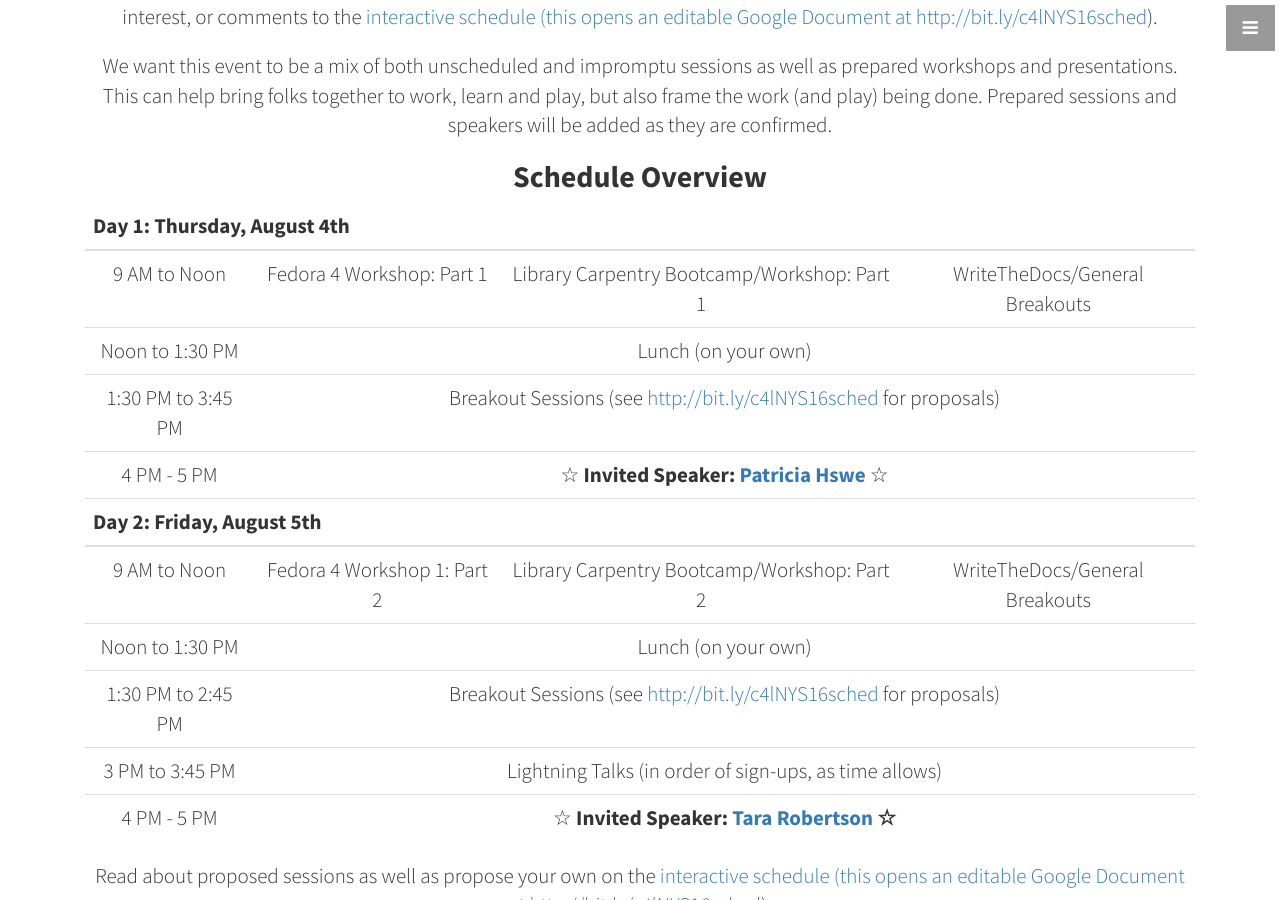
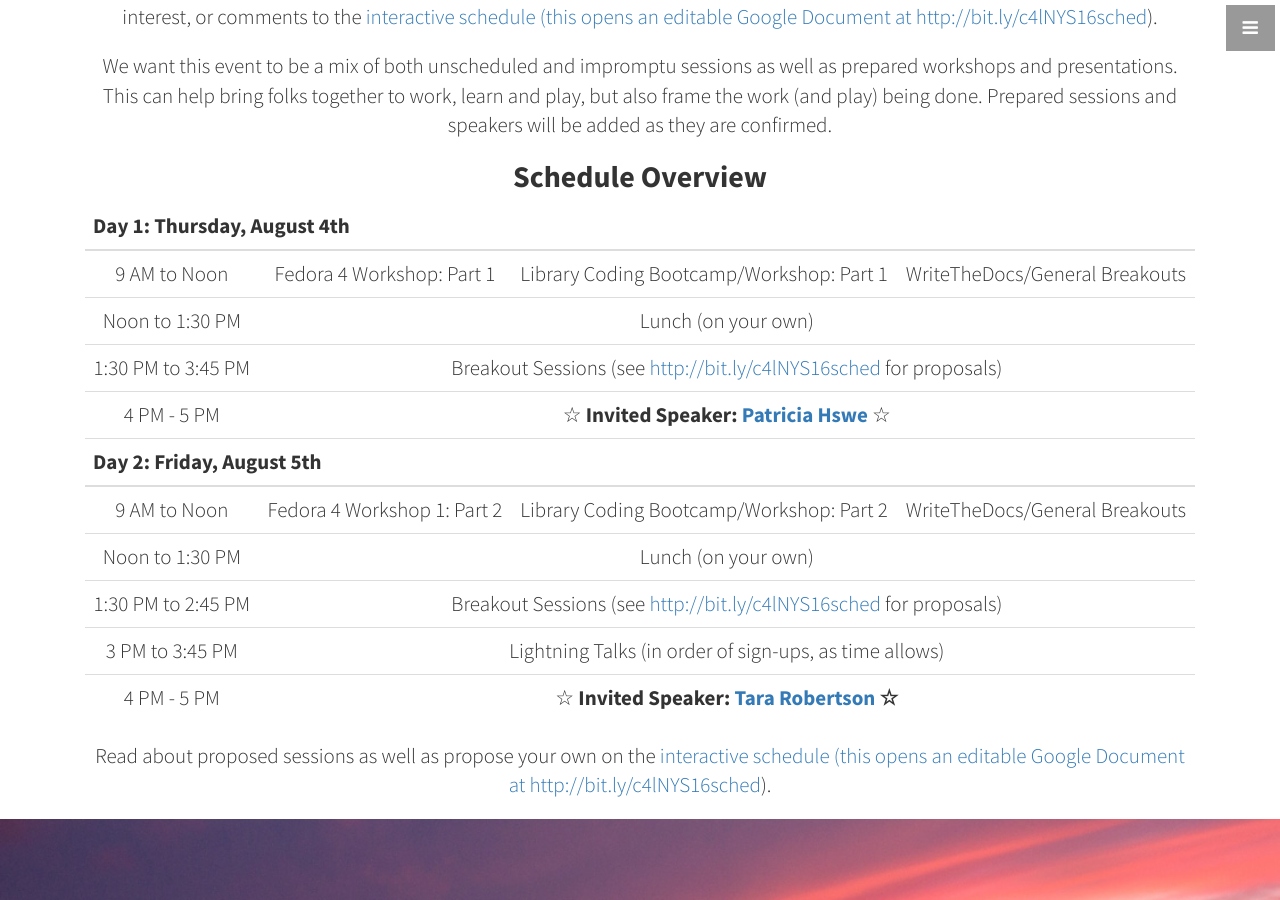
Before and after one commit to code4libNYS/2016, a Jekyll site: the page built from index.html, in a window 1280 px wide and 900 px high, scrolled down 2473 px. Built offline with Jekyll 4.4.1, drawn with Linux system fonts in a browser that asks for light colours.

Commit message:
fixed workshop name

```diff
--- a/_includes/sched.html
+++ b/_includes/sched.html
@@ -20,7 +20,7 @@
             <tr>
               <td class="lead">9 AM to Noon</td>
               <td class="lead">Fedora 4 Workshop: Part 1</td>
-              <td class="lead">Library Carpentry Bootcamp/Workshop: Part 1</td>
+              <td class="lead">Library Coding Bootcamp/Workshop: Part 1</td>
               <td class="lead">WriteTheDocs/General Breakouts</td>
             </tr>
             <tr>
@@ -45,7 +45,7 @@
             <tr>
               <td class="lead">9 AM to Noon</td>
               <td class="lead">Fedora 4 Workshop 1: Part 2</td>
-              <td class="lead">Library Carpentry Bootcamp/Workshop: Part 2</td>
+              <td class="lead">Library Coding Bootcamp/Workshop: Part 2</td>
               <td class="lead">WriteTheDocs/General Breakouts</td>
             </tr>
             <tr>
```
